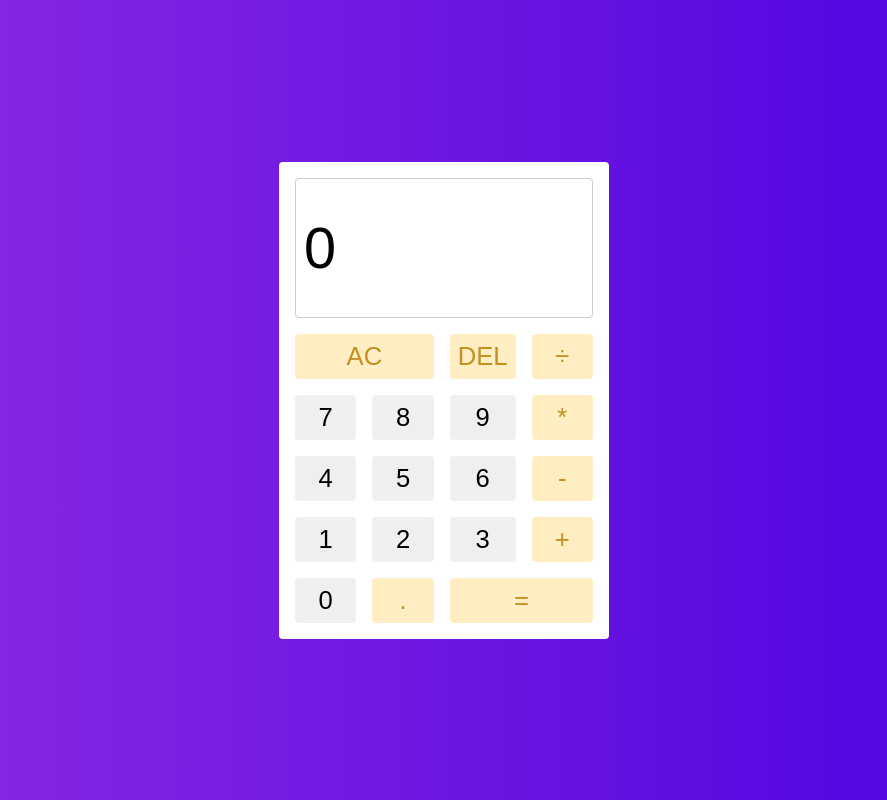
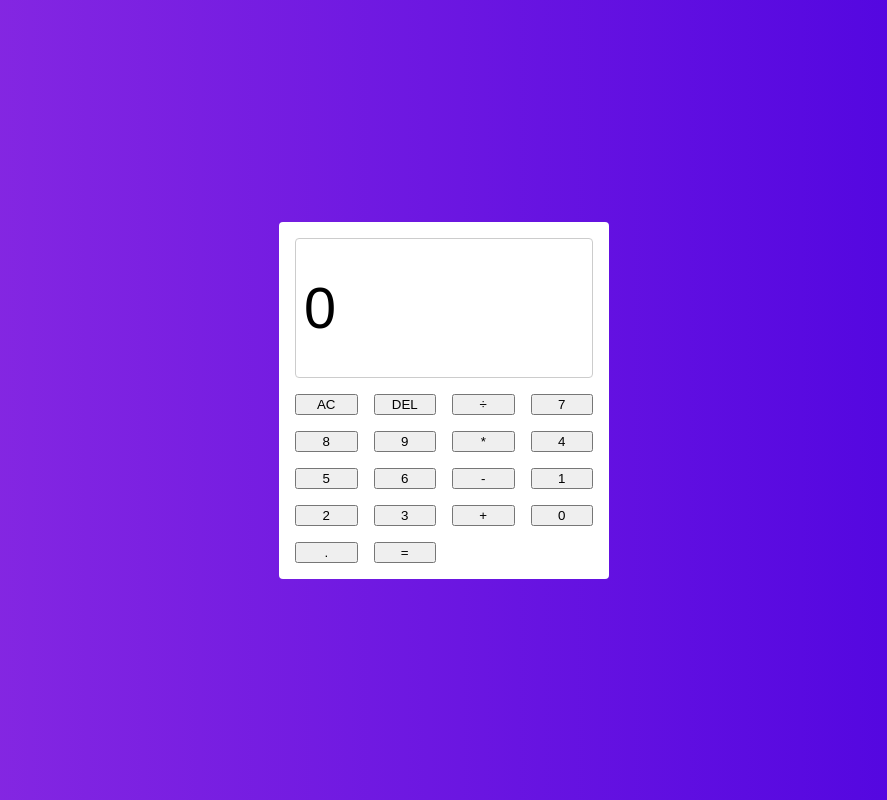
Before and after one commit to ibrunoss/calculadora, a React (Create React App) app: page / in a window 1280 px wide. Shown: the whole page, without its empty margins (196-1083 px from the left). Built offline with nearby package versions, Linux system fonts and the light colour scheme.

Commit message:
style: removing buttons from keyboard

```diff
--- a/src/components/keyboard/Keyboard.css
+++ b/src/components/keyboard/Keyboard.css
@@ -6,19 +6,3 @@
   font-weight: bold;
   margin-top: 16px;
 }
-
-button {
-  border: 0;
-  border-radius: 4px;
-  background-color: #efefef;
-  padding: 8px;
-  cursor: pointer;
-  font-size: 0.8em;
-}
-button.two-columns {
-  grid-column: span 2;
-}
-button.contrast {
-  background-color: #ffeec2;
-  color: #c49023;
-}
```
